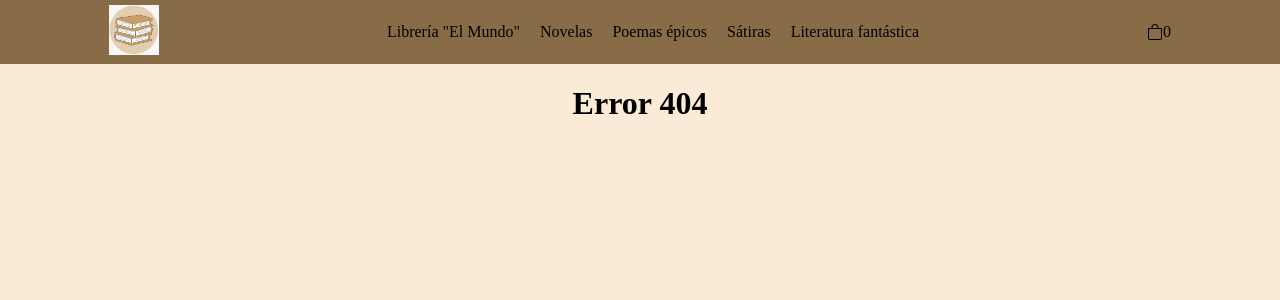
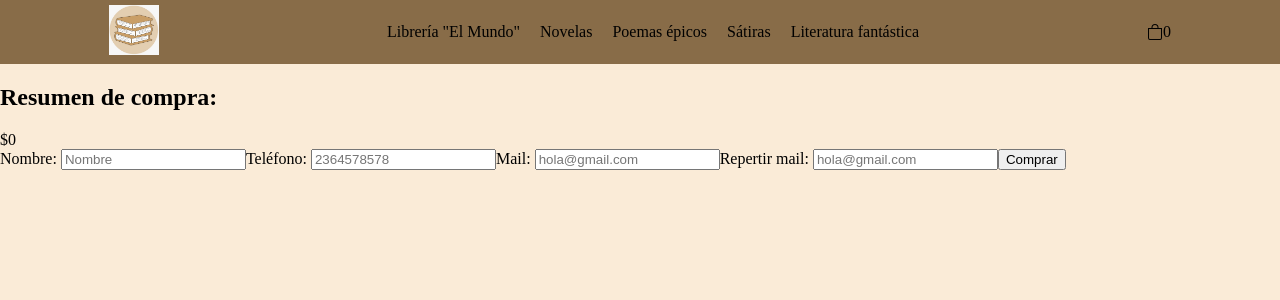
Before and after one commit to emapcc/ReactJsTP, a React (Vite) app: page /checkout in a window 1280 px wide. Before the commit this address had no page. Shown: the top 300 px of the page. Built offline with nearby package versions, Linux system fonts and the light colour scheme.

Commit message:
Componente Checkout listo

```diff
--- a/src/App.jsx
+++ b/src/App.jsx
@@ -5,6 +5,7 @@ import ItemDetailContainer from './components/ItemDetailContainer/ItemDetailCont
 import {BrowserRouter, Routes, Route} from 'react-router-dom'
 import { CartProvider } from './context/CartContext'
 import Cart from './components/Cart/Cart'
+import Checkout from './components/Checkout/Checkout'
 
 function App() {
 
@@ -18,6 +19,7 @@ function App() {
             <Route path='/genero/:generoId' element={<ItemListContainer title="Productos por género"/>} />
             <Route path='/producto/:itemId' element={<ItemDetailContainer/>} />
             <Route path='/carrito' element={<Cart/>} />
+            <Route path='/checkout' element={<Checkout/>} />
             <Route path='*' element={<h1>Error 404</h1>} />
           </Routes>
         </BrowserRouter>
--- a/src/components/Cart/Cart.jsx
+++ b/src/components/Cart/Cart.jsx
@@ -1,31 +1,42 @@
 import React, { useContext } from 'react'
 import CartContext from '../../context/CartContext'
+import { Link } from 'react-router-dom'
 
 const Cart = () => {
     const {cart, precioTotal, removeItem, clearCart} = useContext(CartContext)
 
+  if(cart.length === 0){
+    return (
+      <h1>No hay productos</h1>
+    )
+  } else {
     return (
       <>
         <ul className='cart-list'>
-        <li>Producto:</li>
-        <li>Cantidad:</li>
-        <li>Precio unitario:</li>
-        <li>Precio:</li>
+          <li>
+            <p>Producto:</p>
+            <p>Cantidad:</p>
+            <p>Precio unitario:</p>
+            <p>Precio:</p>
+          </li>
 
             {cart.map((prod) => (
-            <>
-              <li>{prod.titulo}</li>
-              <li>{prod.quantity}</li>
-              <li>{prod.precio}</li>
-              <li>{prod.quantity * prod.precio}</li>
-              <li><button onClick={() => removeItem(prod.id)}>Eliminar</button></li>
-            </>
+                <li key={prod.id}>
+                  <p>{prod.titulo}</p>
+                  <p>{prod.quantity}</p>
+                  <p>{prod.precio}</p>
+                  <p>{prod.quantity * prod.precio}</p>
+                  <button onClick={() => removeItem(prod.id)}>Eliminar</button>
+                </li>
             ))}
         </ul>
+
         <h4>Precio Total: ${precioTotal()}</h4>
         <button onClick={clearCart}>Vaciar carrito</button>
+        <button><Link to="/checkout" >Finalizar compra</Link></button>
       </>
     )
   }
+}
 
 export default Cart
--- /dev/null
+++ b/src/components/Checkout/Checkout.jsx
@@ -0,0 +1,60 @@
+import React, { useContext, useEffect, useState } from 'react'
+import CartContext from '../../context/CartContext'
+
+const Checkout = () => {
+    const [user, setUser] = useState({
+        nombre: ``,
+        telefono: ``,
+        email: ``,
+        repetirEmail: ``
+    })
+    const [emailMatch, setEmailMatch] = useState(null)
+    const {cart, clearCart, precioTotal} = useContext(CartContext)
+
+    const updateUser = (event) => {
+        setUser((user) => ({
+            ...user,
+            [event.target.name]: event.target.value,
+        }))
+    }
+
+    const getOrder = (event) => {
+        event.preventDefault();
+        if(cart.length > 0){
+            if(emailMatch){
+                const order = {
+                    buyer: user,
+                    items: cart,
+                    total: precioTotal()
+                }
+                console.log(order);
+            }
+            clearCart()
+        }
+    }
+
+    const validateEmail = () => {
+        setEmailMatch(user.email === user.repetirEmail);
+    }
+
+    useEffect(() => {
+        validateEmail();
+    }, [user.email, user.repetirEmail]);
+
+  return (
+    <>
+        <h2>Resumen de compra:</h2>
+        <span>${precioTotal()}</span>
+
+        <form onSubmit={getOrder}>
+            <label>Nombre: <input required type="text" placeholder='Nombre' name="nombre" onChange={updateUser} /></label>
+            <label>Teléfono: <input required type="number" placeholder='2364578578' name="telefono" onChange={updateUser} /></label>
+            <label>Mail: <input required type="email" placeholder='hola@gmail.com' name="email" onChange={updateUser} /></label>
+            <label>Repertir mail: <input required type="email" placeholder='hola@gmail.com' name="repetirEmail" onChange={updateUser} /></label>
+            <button>Comprar</button>
+        </form>
+    </>
+  )
+}
+
+export default Checkout
```
Lines whose indentation alone changed are shown as unchanged.
